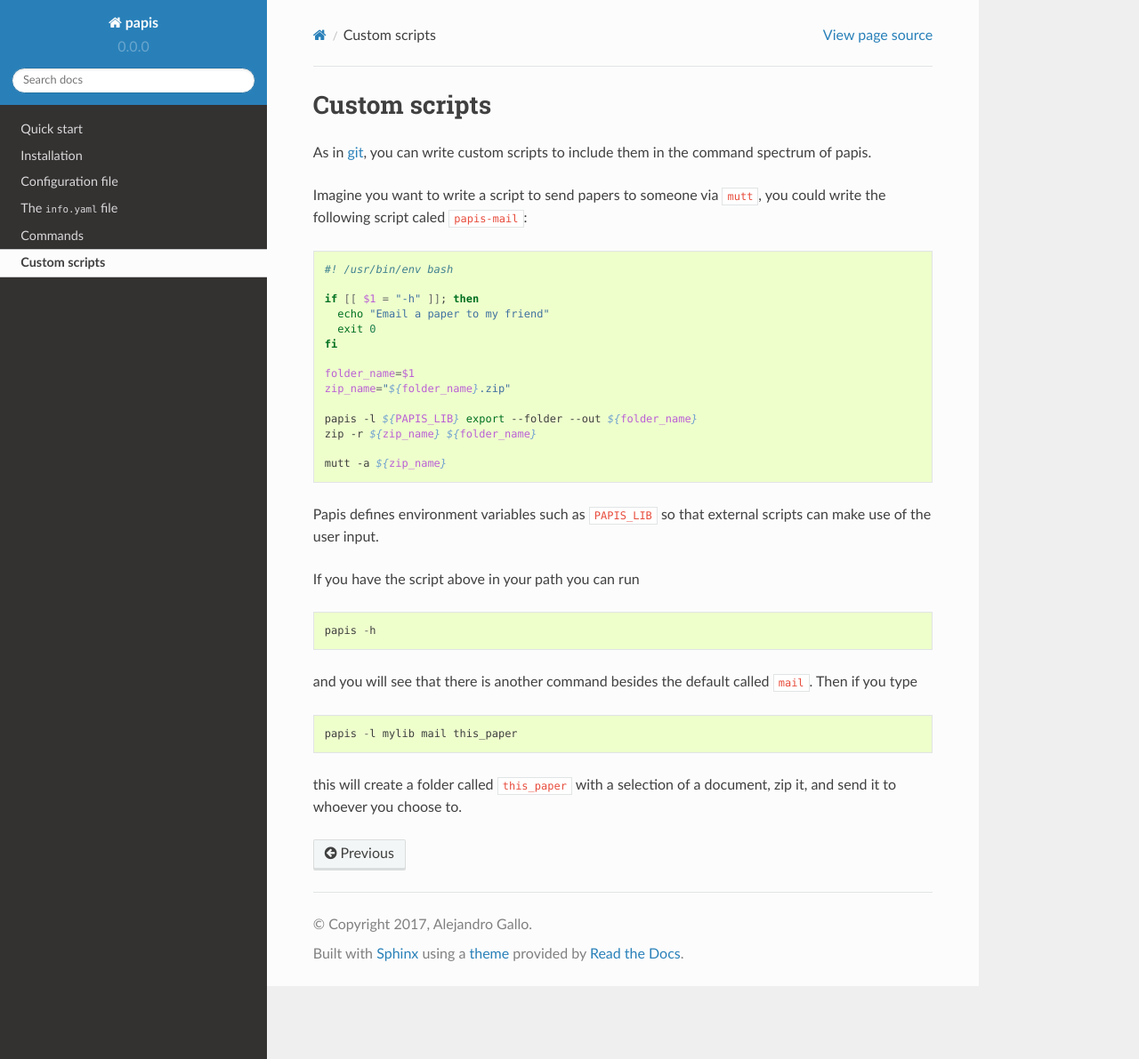
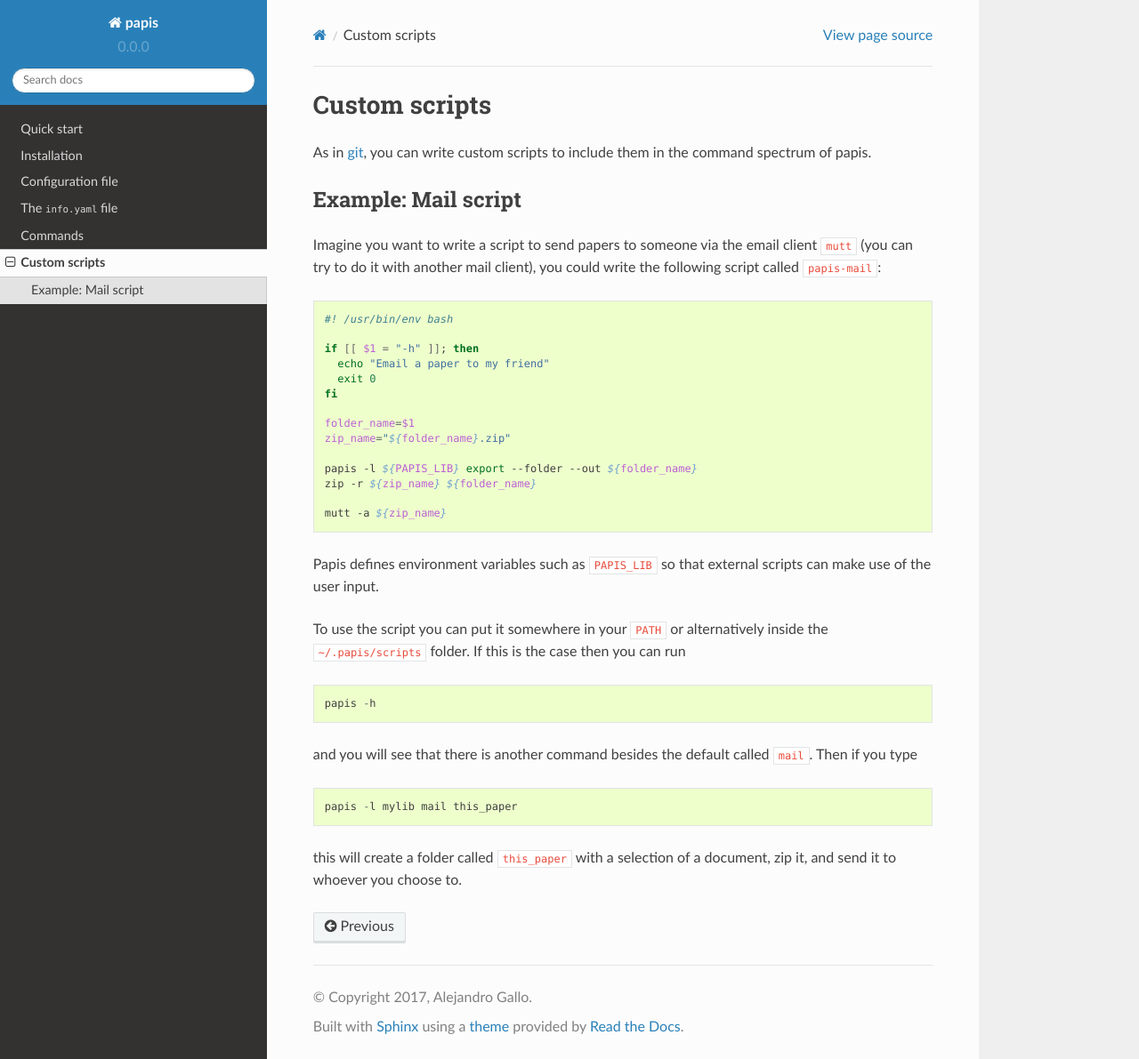
Before and after one commit to papis/papis, a Sphinx documentation site: the page built from doc/source/scripting.rst, in a window 1280 px wide and 1191 px high. Shown: the whole window at 89% size. Built offline with Sphinx 7.4.7 and the Read the Docs theme 2.0.0, drawn with Linux system fonts in a browser that asks for light colours; some of the changed lines change nothing that is shown.

Commit message:
Update scripts and conf

```diff
--- a/doc/source/conf.py
+++ b/doc/source/conf.py
@@ -37,6 +37,42 @@ extensions = [
     'sphinx.ext.viewcode',
     'sphinxarg.ext',
 ]
+
+# Exec directive {{{ #
+from os.path import basename
+
+try:
+    from StringIO import StringIO
+except ImportError:
+    from io import StringIO
+
+from sphinx.util.compat import Directive
+from docutils import nodes, statemachine
+
+class ExecDirective(Directive):
+    """Execute the specified python code and insert the output into the document"""
+    has_content = True
+
+    def run(self):
+        oldStdout, sys.stdout = sys.stdout, StringIO()
+
+        tab_width = self.options.get('tab-width', self.state.document.settings.tab_width)
+        source = self.state_machine.input_lines.source(self.lineno - self.state_machine.input_offset - 1)
+
+        try:
+            exec('\n'.join(self.content))
+            text = sys.stdout.getvalue()
+            lines = statemachine.string2lines(text, tab_width, convert_whitespace=True)
+            self.state_machine.insert_input(lines, source)
+            return []
+        except Exception:
+            return [nodes.error(None, nodes.paragraph(text = "Unable to execute python code at %s:%d:" % (basename(source), self.lineno)), nodes.paragraph(text = str(sys.exc_info()[1])))]
+        finally:
+            sys.stdout = oldStdout
+
+def setup(app):
+    app.add_directive('exec', ExecDirective)
+# }}} Exec directive #
 
 # Add any paths that contain templates here, relative to this directory.
 templates_path = ['_templates']
--- a/doc/source/scripting.rst
+++ b/doc/source/scripting.rst
@@ -4,8 +4,12 @@ Custom scripts
 As in `git <http://git-scm.com>`__, you can write custom scripts to
 include them in the command spectrum of papis.
 
-Imagine you want to write a script to send papers to someone via
-``mutt``, you could write the following script caled ``papis-mail``:
+Example: Mail script
+--------------------
+
+Imagine you want to write a script to send papers to someone via the email
+client ``mutt`` (you can try to do it with another mail client), you could
+write the following script called ``papis-mail``:
 
 .. code:: sh
 
@@ -24,10 +28,11 @@ Imagine you want to write a script to send papers to someone via
 
     mutt -a ${zip_name}
 
-Papis defines environment variables such as ``PAPIS_LIB`` so that
-external scripts can make use of the user input.
+Papis defines environment variables such as ``PAPIS_LIB`` so that external
+scripts can make use of the user input.
 
-If you have the script above in your path you can run
+To use the script you can put it somewhere in your ``PATH`` or alternatively
+inside the ``~/.papis/scripts`` folder. If this is the case then you can run
 
 ::
 
```
